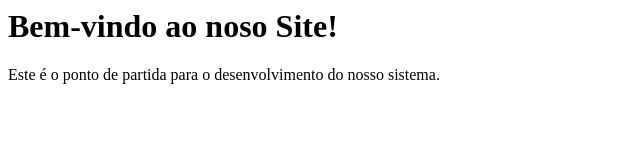
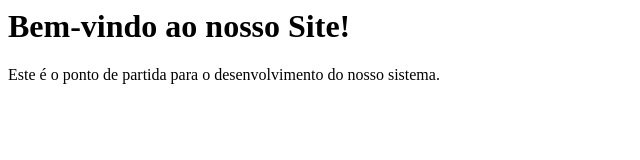
Before and after one commit to eduardo-andre-de-lima-carneiro/grupo-2, a plain HTML site: page index.html in a window 1280 px wide. Shown: the full height of the page, 0-640 px from the left. Drawn offline with Linux system fonts and the light colour scheme.

Commit message:
fix: ajuste de texto incorreto na seção bem vindo da página principal.

```diff
--- a/index.html
+++ b/index.html
@@ -3,7 +3,7 @@
         <title>UPE-POLI-Engenharia de Software-2025.2-Grupo 2.</title>
     </head>
     <body>
-        <h1>Bem-vindo ao noso Site!</h1>
+        <h1>Bem-vindo ao nosso Site!</h1>
         <p>Este é o ponto de partida para o desenvolvimento do nosso sistema.</p>
     </body>
 </html>
```
